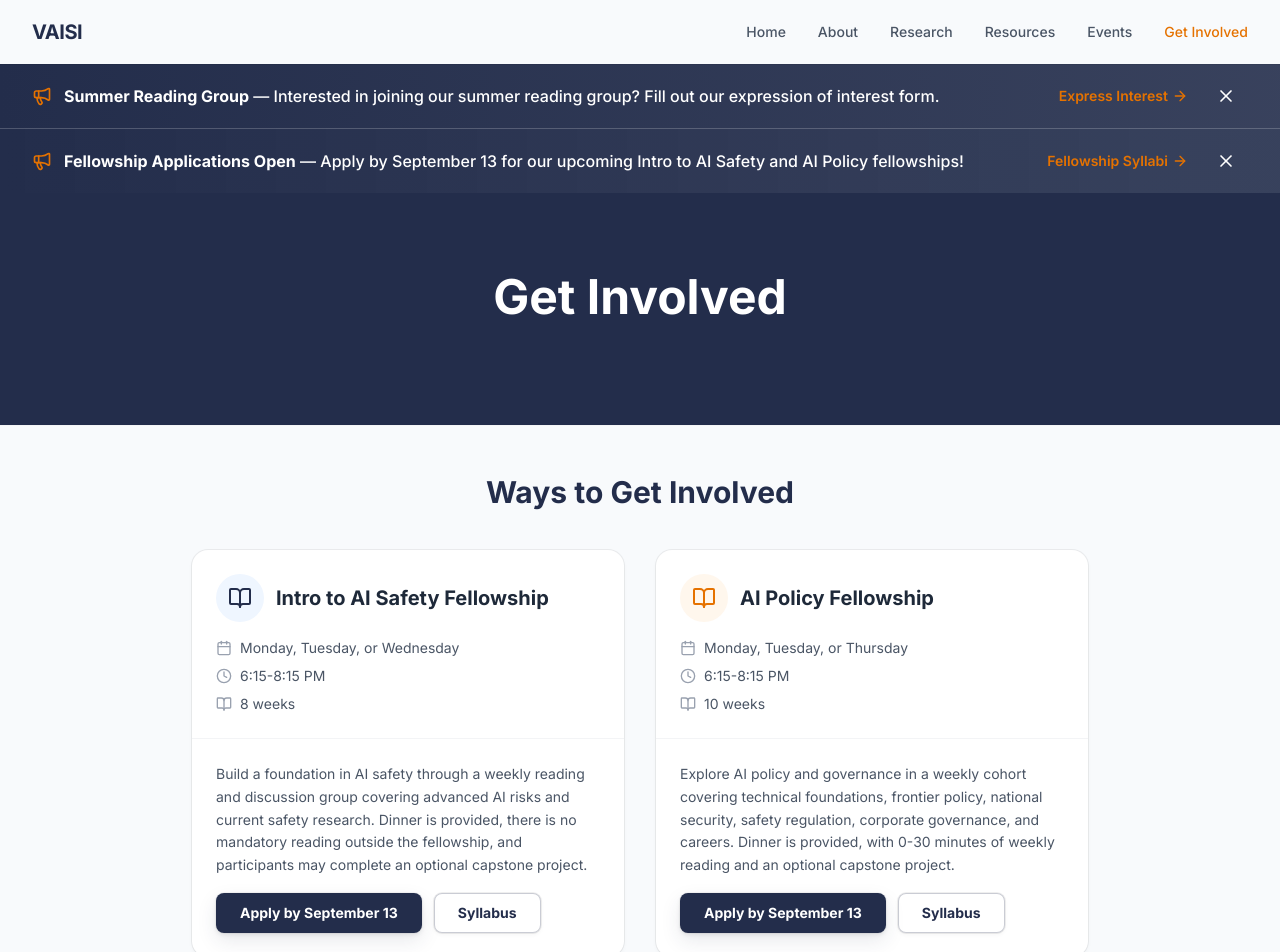
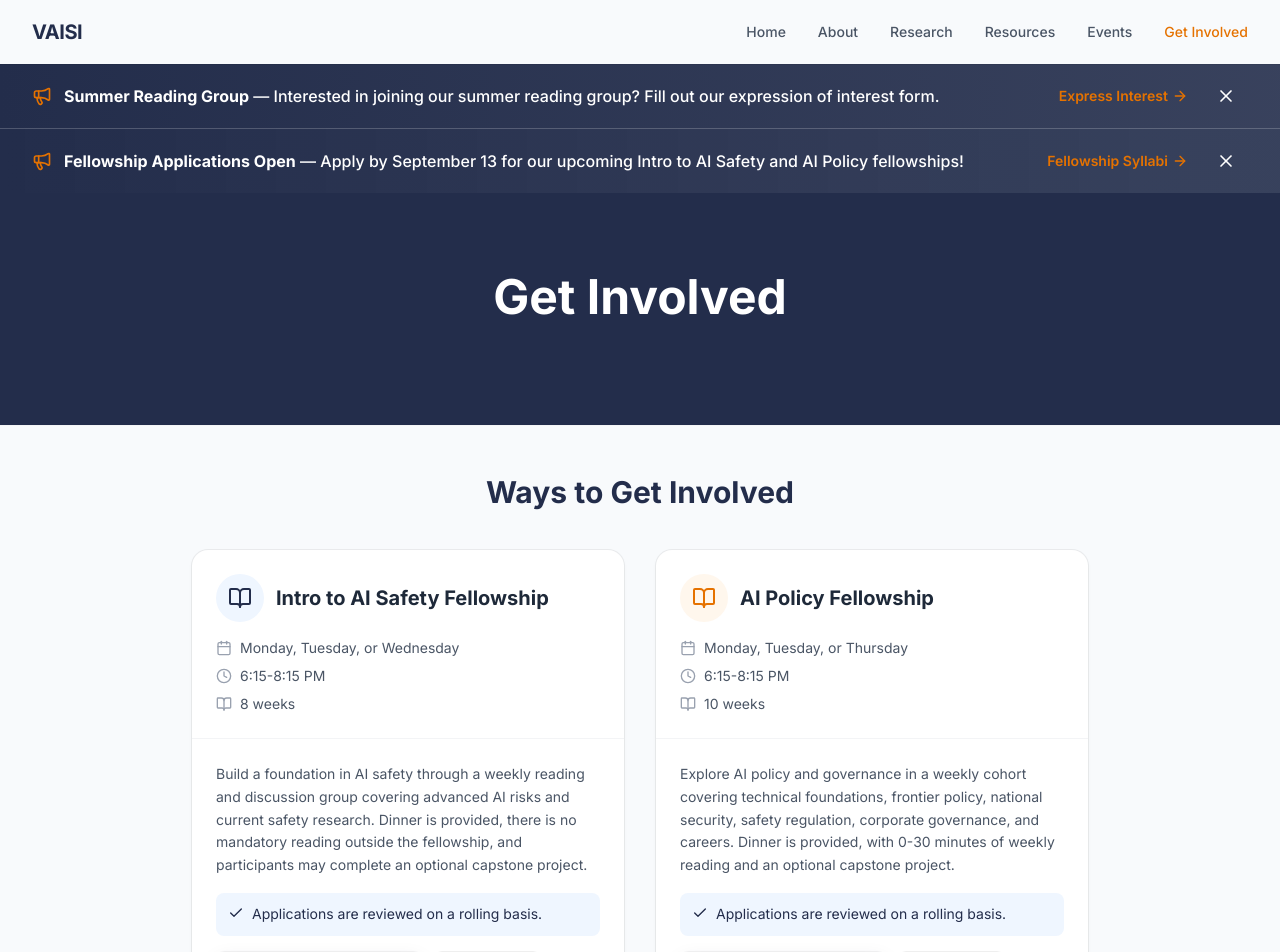
Before and after one commit to Virginia-AI-Security-Initiative/VAISI_Website, a Next.js app: page /get-involved in a window 1280 px wide. Shown: the top 952 px of the page. Built offline with nearby package versions, Linux system fonts and the light colour scheme; a web font is replaced by a local one.

Commit message:
added content

```diff
--- a/app/get-involved/page.tsx
+++ b/app/get-involved/page.tsx
@@ -15,6 +15,7 @@ const eventTypes = [
             duration: "8 weeks"
         },
         description: "Build a foundation in AI safety through a weekly reading and discussion group covering advanced AI risks and current safety research. Dinner is provided, there is no mandatory reading outside the fellowship, and participants may complete an optional capstone project.",
+        applicationNote: "Applications are reviewed on a rolling basis.",
         cta: {
             text: "Apply by September 13",
             link: "https://airtable.com/appM8XoHX2voW3LQe/pag7pdRcPx9uhaRnF/form"
@@ -36,6 +37,7 @@ const eventTypes = [
             duration: "10 weeks"
         },
         description: "Explore AI policy and governance in a weekly cohort covering technical foundations, frontier policy, national security, safety regulation, corporate governance, and careers. Dinner is provided, with 0-30 minutes of weekly reading and an optional capstone project.",
+        applicationNote: "Applications are reviewed on a rolling basis.",
         cta: {
             text: "Apply by September 13",
             link: "https://airtable.com/appM8XoHX2voW3LQe/pag7pdRcPx9uhaRnF/form"
@@ -106,6 +108,10 @@ export default function GetInvolvedPage() {
                                     <p className="text-gray-600 text-sm leading-relaxed mb-4">
                                         {event.description}
                                     </p>
+                                    <div className="mb-4 flex items-start gap-2 rounded-lg bg-blue-50 px-3 py-2.5 text-sm leading-relaxed text-primary">
+                                        <Check className="mt-0.5 h-4 w-4 shrink-0" />
+                                        <span>{event.applicationNote}</span>
+                                    </div>
                                     <div className="flex flex-wrap gap-3">
                                         <a
                                             href={event.cta.link}
```
